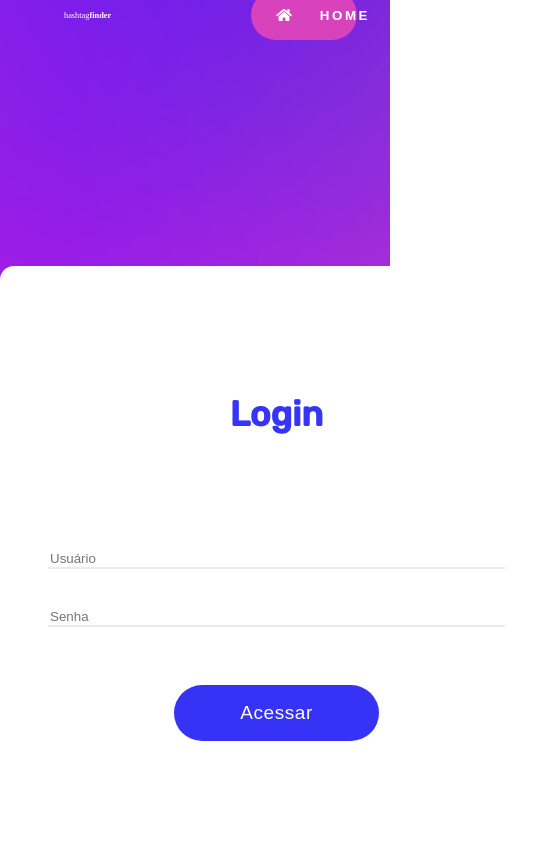
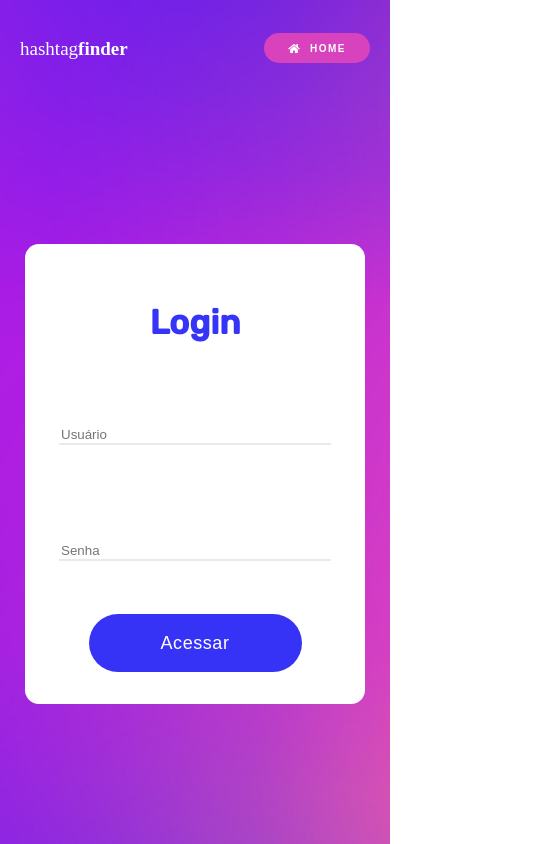
Before and after one commit to edgarffgomes/Projeto-HashtagFinder, a React (Create React App) app: page /login in a window 390 px wide. Shown: the top 844 px of the page, 553 px wide, since content can reach past the window. Built offline with nearby package versions, Linux system fonts and the light colour scheme.

Commit message:
Implementada responsividade na página de login.

```diff
--- a/src/pages/login/Login.jsx
+++ b/src/pages/login/Login.jsx
@@ -2,7 +2,7 @@ import React from "react";
 import Logo from "../../img/logo-white.svg"
 import HomeIcon from "../../img/icon-home.svg"
 import style from "./Login.module.css"
-//impor Navbar from ../../componentes/navbar
+//import Navbar from ../../componentes/navbar
 const Login = ()=>{
 
 	return(
--- a/src/pages/login/Login.module.css
+++ b/src/pages/login/Login.module.css
@@ -1,9 +1,10 @@
-
-.container{
+body{
 	background-image: url("../../img/login-bg.jpg");
 	background-size: cover;
 	background-repeat: no-repeat;
 	font-family: Rubik;
+}
+.container{
 	display: flex;
 	flex-direction: column;
 	width: 100%;
@@ -92,17 +93,57 @@
 	letter-spacing: 0.57px;
 	cursor: pointer;
 }
-@media  screen and (max-width: 414px) {
+@media  screen and (max-width: 415px) {
 	.head{
+		margin-top: 33px;
 		height: 30px;
+		width: 382px;
 	}
 	.logo{
-		width: 57px;
+		width: 130px;
 		height: 23px;
+		margin-left: 16px;
 	}
 	.homeButton{
-		margin-right: 33px;
+		margin-right: 16px;
+		padding: 10px;
 		width: 106px;
 		height: 30px;
+		font-size: 10px;
+		letter-spacing: 1.5px;
+		justify-content: center;
+	}
+	.homeButton img{
+		margin-right: 10px;
+		height: 9px;
+		width: 12px;
+	}
+	.loginContainer{
+		width: 340px;
+		height: 460px;
+		margin: 181px 37px;
+	}
+	.loginForm{
+		width: 272px;
+		margin-top: 62px;
+	}
+	.loginForm h3{
+		font-size: 34px;
+	}
+	.usernameSection, .passwordSection{
+		width: 272px;
+		height: 32px;
+	}
+	.usernameSection{
+		margin-top: 86px;
+	}
+	.passwordSection{
+		margin-top: 84px;
+	}
+	.accessButton{
+		margin-top: 40px;
+		width: 213px;
+		height: 58px;
+		font-size: 18px;
 	}
 }
```
